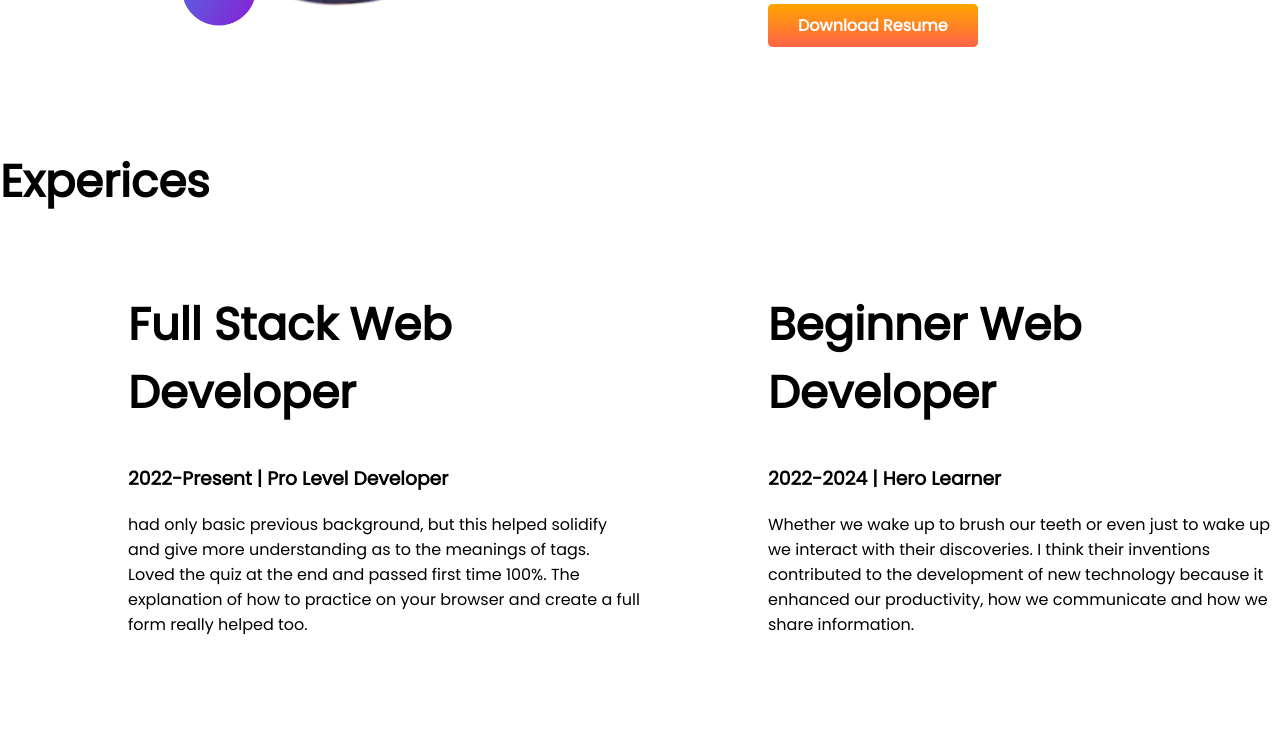
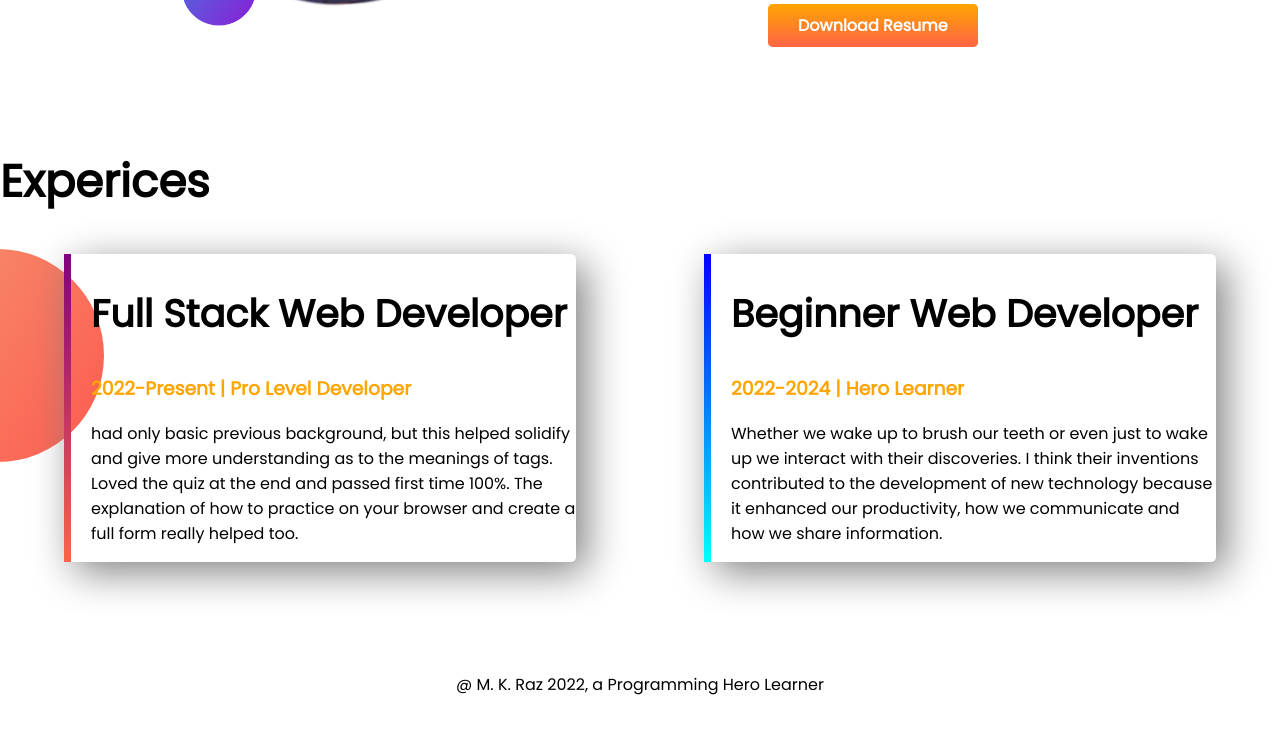
Before and after one commit to gitmkraz/developer-portfolio, a plain HTML site: page index.html in a window 1280 px wide. Shown: the part 1033-1766 px from the top of the page. Drawn offline with Linux system fonts and the light colour scheme.

Commit message:
final commit

```diff
--- a/index.html
+++ b/index.html
@@ -5,6 +5,7 @@
     <meta charset="UTF-8">
     <meta http-equiv="X-UA-Compatible" content="IE=edge">
     <meta name="viewport" content="width=device-width, initial-scale=1.0">
+    <link rel="shortcut icon" href="images/favicon.png" type="image/x-icon">
     <title>Raz Portfolio</title>
     <link rel="preconnect" href="https://fonts.googleapis.com">
     <link rel="preconnect" href="https://fonts.gstatic.com" crossorigin>
@@ -67,19 +68,19 @@
 
         <div class="flexible-container">
 
-            <div class="half-width">
-                <h1>Full Stack Web Developer</h1>
-                <h3>2022-Present | Pro Level Developer</h3>
+            <div id="full-stack-web-dev" class="experience-item">
+                <h2>Full Stack Web Developer</h2>
+                <h3 class=" orange-color">2022-Present | Pro Level Developer</h3>
                 <p> had only basic previous background, but this helped solidify and give more understanding as to the
                     meanings of tags. Loved the quiz at the end and passed first time 100%. The explanation of how to
                     practice on your browser and create a full form really helped too.</p>
 
             </div>
 
-            <div class="half-width">
+            <div id="web-dev-experience" class="experience-item">
 
-                <h1>Beginner Web Developer</h1>
-                <h3>2022-2024 | Hero Learner</h3>
+                <h2>Beginner Web Developer</h2>
+                <h3 class="orange-color">2022-2024 | Hero Learner</h3>
                 <p>
 
                     Whether we wake up to brush our teeth or even just to wake up we interact with their discoveries. I
@@ -94,6 +95,10 @@
 
     </section>
 
+    <footer>
+        <p> @ M. K. Raz 2022, a Programming Hero Learner </p>
+    </footer>
+
 
 </body>
 
--- a/style.css
+++ b/style.css
@@ -6,6 +6,11 @@ body{
 
 h1{
     font-size: 45px;
+}
+
+h2{
+
+    font-size: 38px;
 }
 .orange-color{
     color:orange
@@ -19,7 +24,39 @@ margin-bottom: 110px;
 .half-width{
     width: 50%;
     padding-left: 10%;
+
 }
+
+.experience-area{
+
+    background-image: url(images/exp-bg.png);
+    background-repeat: no-repeat;
+    background-position: left;
+}
+
+.experience-item{
+    width: 40%;
+    box-shadow: 10px 10px 40px gray;
+    margin-left: 5%;
+    margin-right: 5%;
+    padding-left: 20px;
+    border-radius: 5px;
+    border-left: 10px solid;
+
+}
+
+#full-stack-web-dev{
+    border-image: linear-gradient(purple, tomato);
+    border-image-slice: 1;
+    border-left: 7px solid;
+}
+
+#web-dev-experience{
+    border-image: linear-gradient(blue, cyan);
+    border-image-slice: 1;
+    border-left: 7px solid;
+}
+
 .half-width img{
     width: 75%;
 }
@@ -45,3 +82,8 @@ margin-bottom: 110px;
     background-repeat: no-repeat;
     background-position:right ;
 }
+
+
+footer p{
+    text-align: center;
+}
```
Also changed, not shown: images/favicon.png (added).
